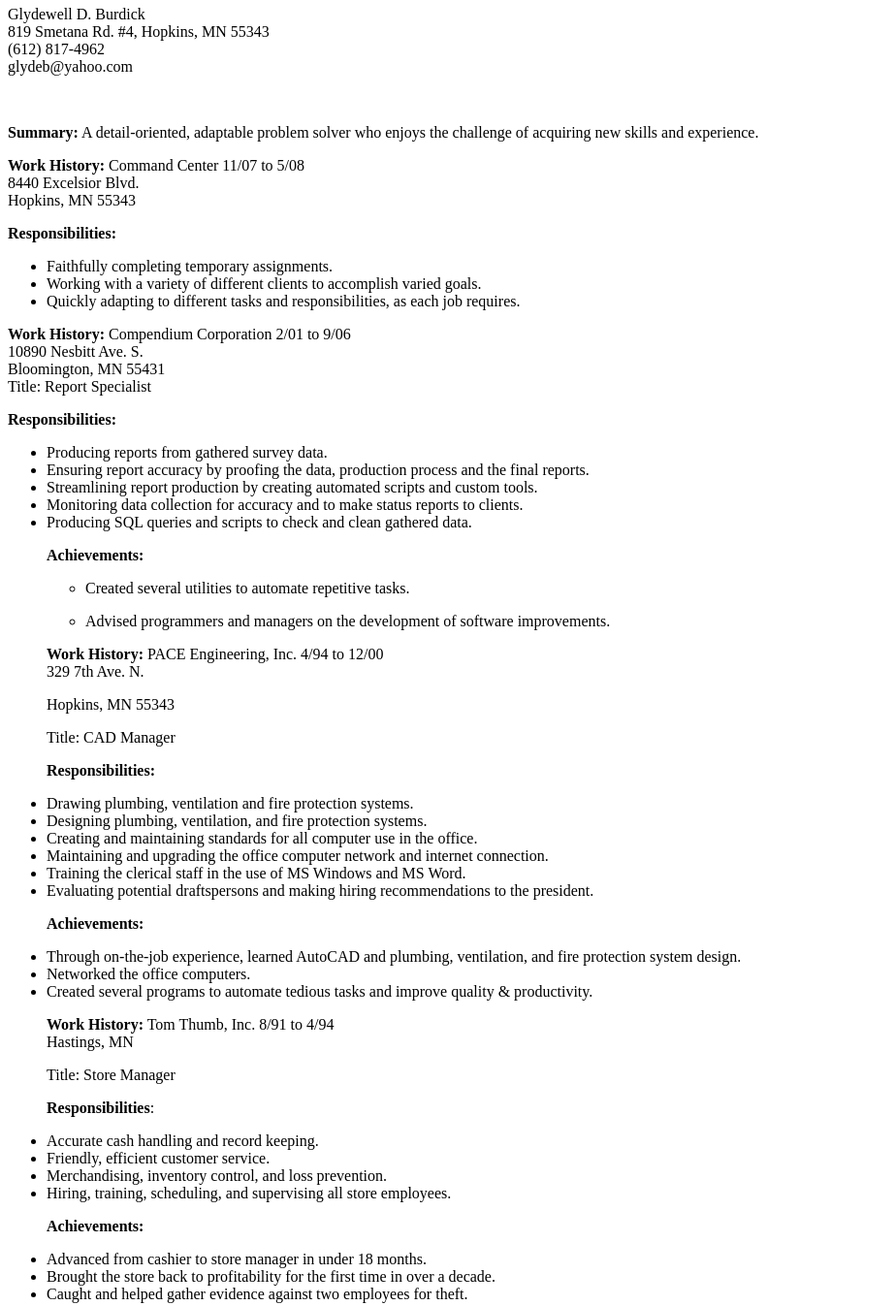
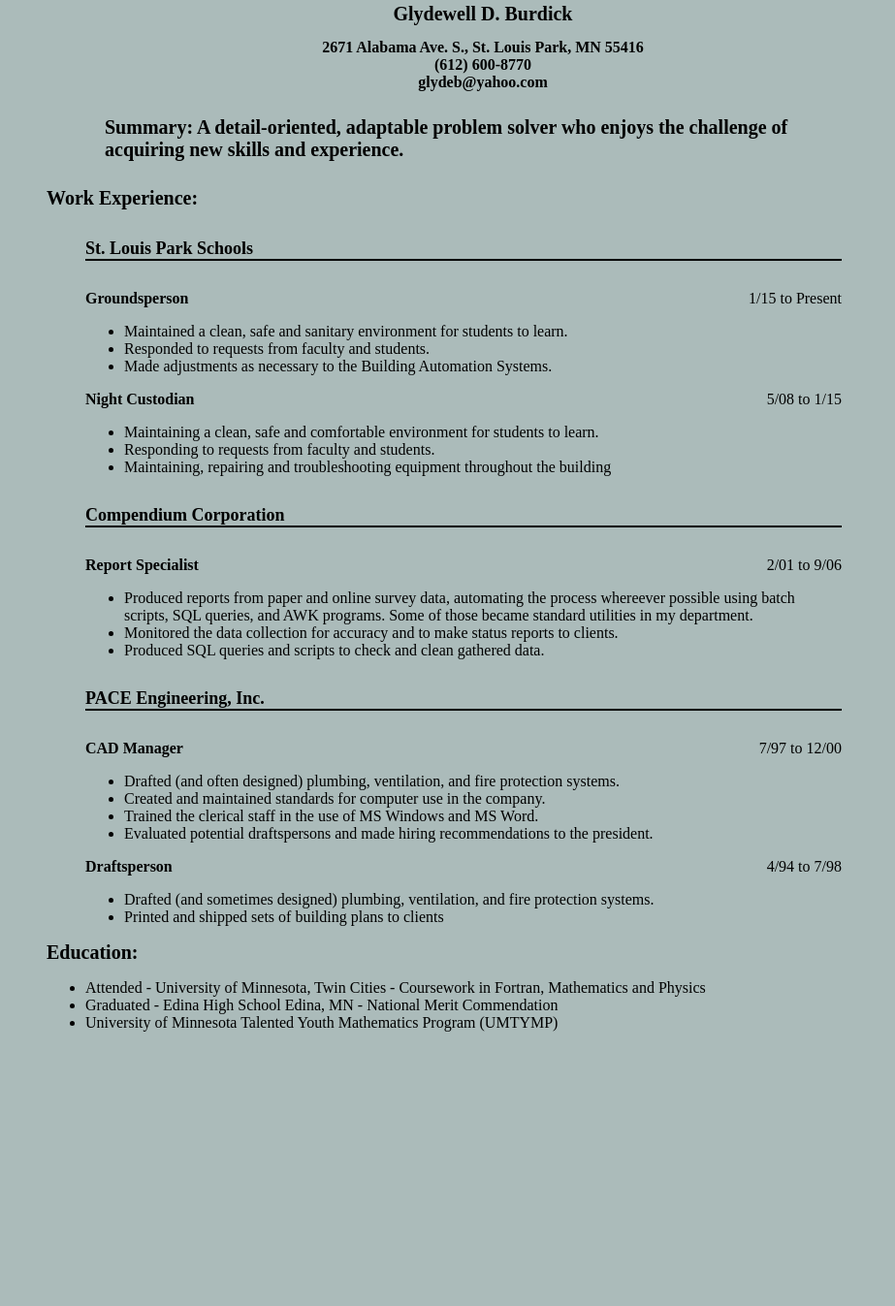
Before and after one commit to glydeb/prime_prestudy_03_resume, a plain HTML site: page index.html in a window 1280 px wide. Shown: the part 10-1357 px from the top of the page at 97% size, without its empty margins (0-923 px from the left). After the commit the page ends 1090 px from the top, so only its background shows below. Drawn offline with Linux system fonts and the light colour scheme.

Commit message:
final resume
done for now

```diff
--- a/index.css
+++ b/index.css
@@ -1 +1,51 @@
-p {color = black}
+body {
+	background-color: #ABBBBA
+}
+h1 {
+	font-size: 20px;
+    font-style: bold;
+}
+
+.personal {
+	text-align: center;
+}
+
+h2 {
+	font-size: 16px;
+
+}
+
+h3 {
+	font-style: bold;
+	font-size: 16px;
+}
+
+h5 {
+	font-style: bold;
+	font-size: 18px;
+	border-bottom: 2px;
+	border-bottom-style: solid;
+	border-bottom-color: 050505;
+}
+
+h4 {
+	max-width: 900px;
+	margin-right: 60px;
+	margin-left: 60px;
+	font-size: 20px;
+    font-style: bold;
+}
+
+.dates {
+	text-align: right;
+	float: right;
+}
+.container {
+	max-width: 900px;
+	margin-right: 40px;
+	margin-left: 40px;
+}
+.work_experience {
+	margin-left: 40px;
+	max-width: 860px;
+}
--- a/index.html
+++ b/index.html
@@ -4,68 +4,77 @@
 	  <link href="index.css" rel = "stylesheet" />
   </HEAD>
   <BODY>
-    <P> Glydewell D. Burdick<BR>819 Smetana Rd. #4, Hopkins, MN 55343<BR>(612)
-817-4962<BR>glydeb@yahoo.com</P>
-    <P><BR>
-</P>
-    <P><B>Summary:</B>	A detail-oriented,
-adaptable problem solver who enjoys the challenge of acquiring new
-skills and experience.</P>
-    <P><B>Work History:</B>	Command
-Center		11/07 to 5/08<BR>8440 Excelsior Blvd.<BR>Hopkins, MN 55343</P>
-    <P><B>Responsibilities:</B></P>
+    <div class = "personal">
+      <div class = "container">
+        <h1>Glydewell D. Burdick</h1>
+        <h2>2671 Alabama Ave. S., St. Louis Park, MN 55416<br>(612) 600-8770<br>glydeb@yahoo.com</h2>
+      </div>
+    </div>
+    <div class = "intro">
+      <div class = "container">
+        <h4>Summary:	A detail-oriented, adaptable problem solver who enjoys the challenge of acquiring new skills and experience.</h4>
+        <h1>Work Experience:</h1>
+      </div>
+    </div>
+    <div class = "work_experience">
+      <div class = "container">
+        <h5>St. Louis Park Schools</h5>
+        <div class = "dates">1/15 to Present</div>
+        <h3 class = "title">Groundsperson</h3>
         <ul>
-       <li>Faithfully completing temporary assignments.</li>
-       <li>Working with a variety of different clients to accomplish varied goals.</li>
-       <li>Quickly adapting to different tasks and responsibilities, as each job requires.</li>
+          <li>Maintained a clean, safe and sanitary environment for students to learn.</li>
+          <li>Responded to requests from faculty and students.</li>
+          <li>Made adjustments as necessary to the Building Automation Systems.</li>
         </ul>
-    <P><B>Work History:</B>	Compendium
-Corporation	2/01 to 9/06<BR>10890 Nesbitt Ave. S.<BR>Bloomington, MN
-55431<BR>Title:  Report Specialist</P>
-    <P><B>Responsibilities:</B></P>
+        <div class = "dates">5/08 to 1/15</div>
+        <h3 class = "title">Night Custodian</h3>
         <ul>
-	 <li>Producing reports from gathered survey data.</li>
-         <li>Ensuring report accuracy by proofing the data, production process and the final reports.</li>
-         <li>Streamlining report production by creating automated scripts and custom tools.</li>
-         <li>Monitoring data collection for accuracy and to make status reports to clients.</li>
-         <li>Producing SQL queries and scripts to check and clean gathered data.</li>
-    <P>	<B>Achievements:</B></P>
+          <li>Maintaining a clean, safe and comfortable environment for students to learn.</li>
+          <li>Responding to requests from faculty and students.</li>
+          <li>Maintaining, repairing and troubleshooting equipment throughout the building</li>
+        </ul>
+      </div>
+    </div>
+    <div class = "work_experience">
+      <div class = "container">
+        <h5>Compendium Corporation</h5>
+        <div class = "dates">2/01 to 9/06</div>
+        <h3 class = "title">Report Specialist</h3>
         <ul>
-	 <li><P>Created several utilities to automate repetitive tasks.</P>
-	 <li><P>Advised programmers and managers on the development of software improvements.</P>
+          <li>Produced reports from paper and online survey data, automating the process whereever possible using batch scripts, SQL queries, and AWK programs.  Some of those became standard utilities in my department.</li>
+          <li>Monitored the data collection for accuracy and to make status reports to clients.</li>
+          <li>Produced SQL queries and scripts to check and clean gathered data.</li>
         </ul>
-    <P><B>Work History:</B>	PACE
-Engineering, Inc.	4/94 to 12/00<BR>329 7th Ave. N.</P>
-    <P>Hopkins, MN 55343</P>
-    <P>Title:  CAD Manager</P>
-    <P><B>Responsibilities:</B></P>
-    <li>Drawing plumbing, ventilation and fire protection systems.</li>
-    <li>Designing plumbing, ventilation, and fire protection systems.</li>
-    <li>Creating and maintaining standards for all computer use in the office.</li>
-    <li>Maintaining and upgrading the office computer network and internet connection.</li>
-    <li>Training the clerical staff in the use of MS Windows and MS Word.</li>
-    <li>Evaluating potential draftspersons and making hiring recommendations to the president.</li>
-    <P>	<B>Achievements:</B></P>
-    <li>Through on-the-job experience, learned AutoCAD and plumbing, ventilation, and fire protection system design.</li>
-    <li>Networked the office computers.</li>
-    <li>Created several programs to automate tedious tasks and improve quality &amp; productivity.</li>
-    <P><B>Work History:</B>	Tom Thumb, Inc.	8/91 to 4/94<BR>Hastings, MN</P>
-    <P>Title:  Store Manager</P>
-    <P>	<B>Responsibilities</B>:</P>
-    <li>Accurate cash handling and record keeping.</li>
-    <li>Friendly, efficient customer service.</li>
-    <li>Merchandising, inventory control, and loss prevention.</li>
-    <li>Hiring, training, scheduling, and supervising all store employees.</li>
-    <P>	<B>Achievements:</B></P>
-    <li>Advanced from cashier to store manager in under 18 months.</li>
-    <li>Brought the store back to profitability for the first time in over a decade.</li>
-    <li>Caught and helped gather evidence against two employees for theft.</li>
-    <P><B>Education:</B>	University of Minnesota, Twin Cities	2 years<BR>	Coursework in Fortran, Mathematics
-and Physics</P>
-    <P>Edina High School	Edina, MN	Graduated
-June, 1988</P>
-    <P>National Merit Commendation</P>
-    <P>While enrolled, earned 25 credits in calculus through the University of Minnesota Talented Youth Mathematics Program (UMTYMP)</P>
-    <P><B>References:</B>	Furnished upon request.</P>
+      </div>
+    </div>
+    <div class = "work_experience">
+      <div class = "container">
+        <h5>PACE Engineering, Inc.</h5>
+        <div class = "dates">7/97 to 12/00</div>
+        <h3 class = "title">CAD Manager</h3>
+        <ul>
+          <li>Drafted (and often designed) plumbing, ventilation, and fire protection systems.</li>
+          <li>Created and maintained standards for computer use in the company.</li>
+          <li>Trained the clerical staff in the use of MS Windows and MS Word.</li>
+          <li>Evaluated potential draftspersons and made hiring recommendations to the president.</li>
+        </ul>
+        <div class = "dates">4/94 to 7/98</div>
+        <h3 class = "title">Draftsperson</h3>
+        <ul>
+          <li>Drafted (and sometimes designed) plumbing, ventilation, and fire protection systems.</li>
+          <li>Printed and shipped sets of building plans to clients</li>
+        </ul>
+      </div>
+    </div>
+    <div class = "Education">
+      <div class = "container">
+        <h1>Education:</h1>
+        <ul>
+          <li>Attended - University of Minnesota, Twin Cities - Coursework in Fortran, Mathematics and Physics</li>
+          <li>Graduated - Edina High School	Edina, MN	- National Merit Commendation</li>
+          <li>University of Minnesota Talented Youth Mathematics Program (UMTYMP)</li>
+        </ul>
+      </div>
+    </div>
   </BODY>
 </HTML>
```
Lines whose indentation alone changed are shown as unchanged.
